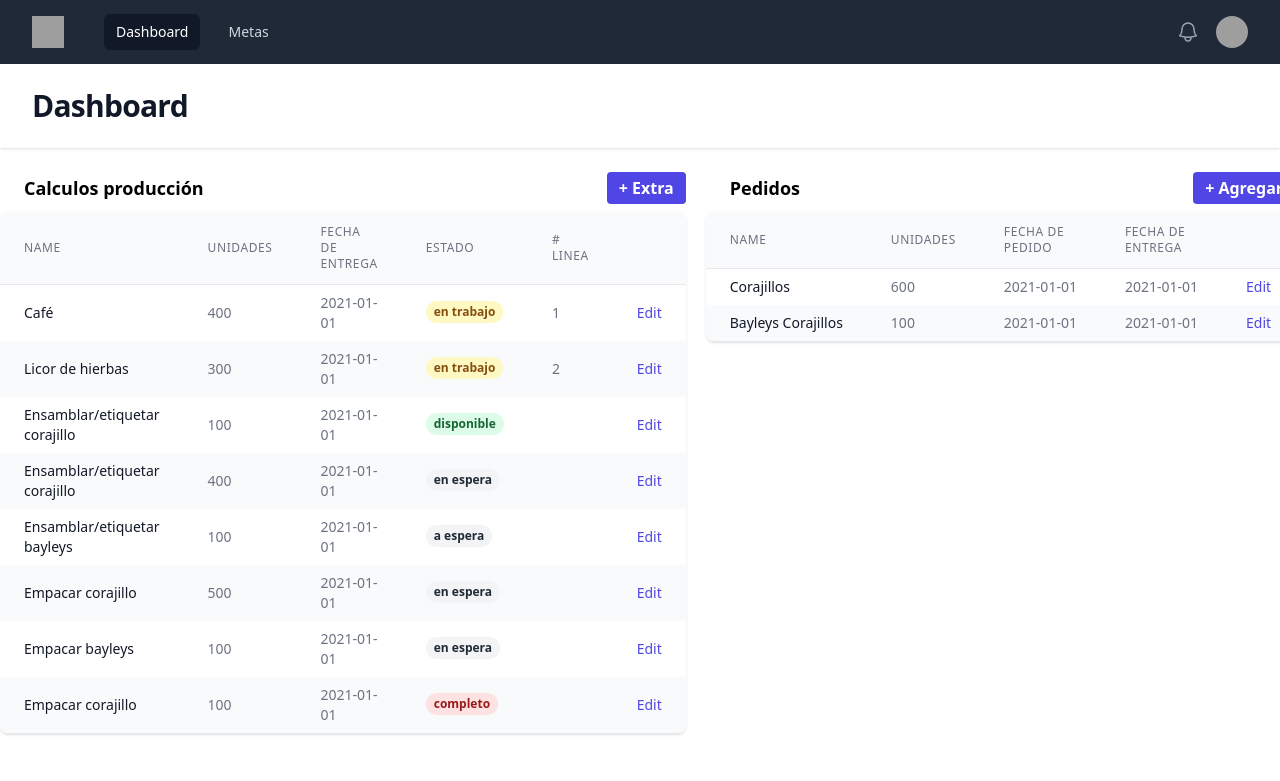
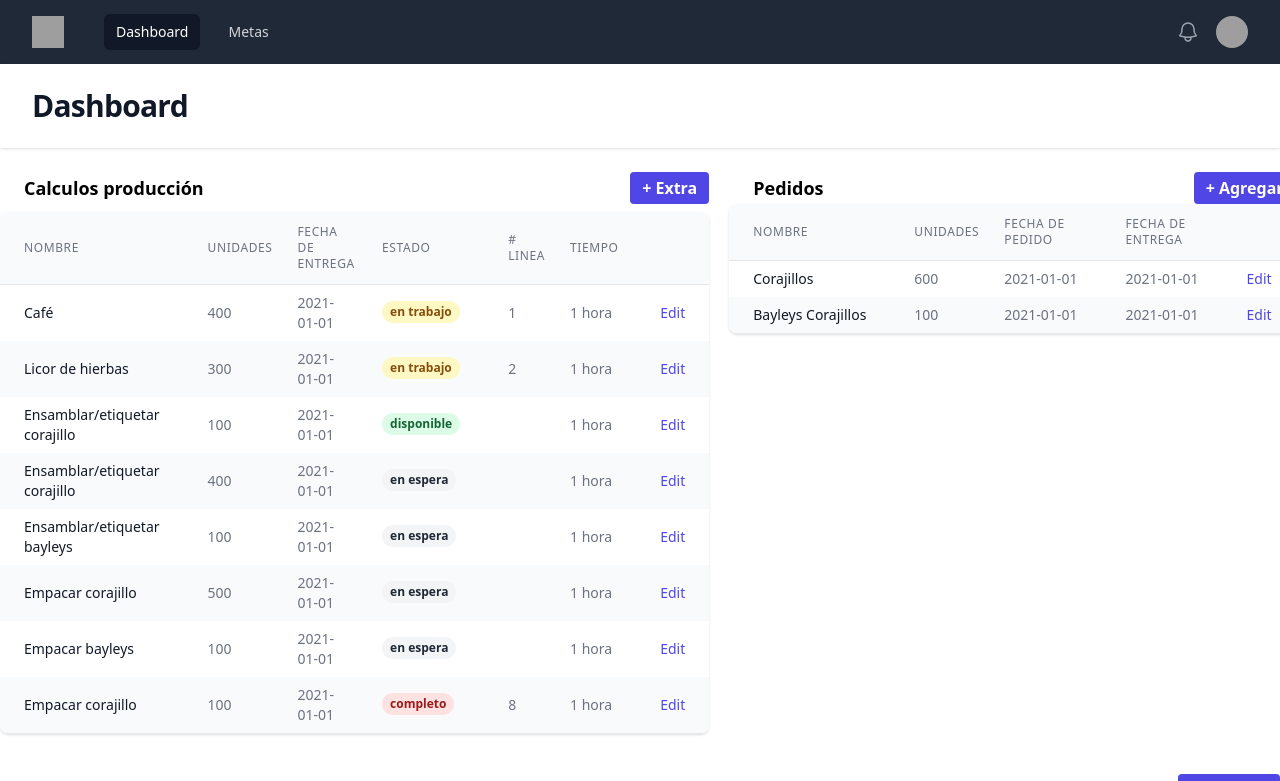
Before and after one commit to dmojarrot/Corajillo-E2, a Next.js app in the folder dashboard-eq2/: page / in a window 1280 px wide. Shown: the top 781 px of the page. Built offline with nearby package versions, Linux system fonts and the light colour scheme; grey boxes are pictures that could not be loaded.

Commit message:
Added more columns

```diff
--- a/dashboard-eq2/src/components/Tables.jsx
+++ b/dashboard-eq2/src/components/Tables.jsx
@@ -1,87 +1,98 @@
 const inventory = [
   {
-    name: "Corajillo terminado",
+    nombre: "Corajillo terminado",
     unidades: "100",
     "# lote": "AC003434",
     "fecha de vencimiento": "2021-01-01",
     "fecha de expedición": "2021-01-01",
+    proveedor: "",
   },
   {
-    name: "Bayleys terminado",
+    nombre: "Bayleys terminado",
     unidades: "0",
     "# lote": "AC003434",
     "fecha de vencimiento": "2021-01-01",
     "fecha de expedición": "2021-01-01",
+    proveedor: "",
   },
   {
-    name: "Corajillo ensamblado y etiquetado",
+    nombre: "Corajillo ensamblado y etiquetado",
     unidades: "0",
     "# lote": "",
     "fecha de vencimiento": "2021-01-01",
     "fecha de expedición": "2021-01-01",
+    proveedor: "",
   },
   {
-    name: "Bayleys ensamblado y etiquetado",
+    nombre: "Bayleys ensamblado y etiquetado",
     unidades: "0",
     "# lote": "",
     "fecha de vencimiento": "2021-01-01",
     "fecha de expedición": "2021-01-01",
+    proveedor: "",
   },
   {
-    name: "Café",
+    nombre: "Café",
     unidades: "100",
     "fecha de vencimiento": "2021-01-01",
     "fecha de expedición": "2021-01-01",
+    proveedor: "D",
   },
   {
-    name: "Licor de hierbas",
+    nombre: "Licor de hierbas",
     unidades: "200",
     "fecha de vencimiento": "2021-01-01",
     "fecha de expedición": "2021-01-01",
+    proveedor: "",
   },
   {
-    name: "Bayleys",
+    nombre: "Bayleys",
     unidades: "200",
     "# lote": "AC003434",
     "fecha de vencimiento": "2021-01-01",
     "fecha de expedición": "2021-01-01",
+    proveedor: "B",
   },
   {
-    name: "Shakers",
+    nombre: "Shakers",
     unidades: "3,000",
     "fecha de vencimiento": "2021-01-01",
     "fecha de expedición": "2021-01-01",
+    proveedor: "A",
   },
 
   {
-    name: "Botellitas de plastico",
+    nombre: "Botellitas de plastico",
     unidades: "2,000",
     "fecha de vencimiento": "2021-01-01",
     "fecha de expedición": "2021-01-01",
+    proveedor: "X",
   },
   {
-    name: "Etiqueta de corajillo",
+    nombre: "Etiqueta de corajillo",
     unidades: "1,000",
     "fecha de vencimiento": "2021-01-01",
     "fecha de expedición": "2021-01-01",
+    proveedor: "",
   },
   {
-    name: "Etiqueta de bayleys",
+    nombre: "Etiqueta de bayleys",
     unidades: "1,000",
     "fecha de vencimiento": "2021-01-01",
     "fecha de expedición": "2021-01-01",
+    proveedor: "",
   },
 ]
 
 const pedidos = [
   {
-    name: "Corajillos",
+    nombre: "Corajillos",
     unidades: "600",
     "fecha de pedido": "2021-01-01",
     "fecha de entrega": "2021-01-01",
   },
   {
-    name: "Bayleys Corajillos",
+    nombre: "Bayleys Corajillos",
     unidades: "100",
     "fecha de pedido": "2021-01-01",
     "fecha de entrega": "2021-01-01",
@@ -90,60 +101,68 @@ const pedidos = [
 
 const faltantes = [
   {
-    name: "Café",
+    nombre: "Café",
     unidades: "400",
     "fecha de entrega": "2021-01-01",
     estado: "en trabajo",
     "# linea": "1",
+    tiempo: "1 hora",
   },
   {
-    name: "Licor de hierbas",
+    nombre: "Licor de hierbas",
     unidades: "300",
     "fecha de entrega": "2021-01-01",
     estado: "en trabajo",
     "# linea": "2",
+    tiempo: "1 hora",
   },
   {
-    name: "Ensamblar/etiquetar corajillo",
+    nombre: "Ensamblar/etiquetar corajillo",
     unidades: "100",
     "fecha de entrega": "2021-01-01",
     estado: "disponible",
     "# linea": "",
+    tiempo: "1 hora",
   },
   {
-    name: "Ensamblar/etiquetar corajillo",
+    nombre: "Ensamblar/etiquetar corajillo",
     unidades: "400",
     "fecha de entrega": "2021-01-01",
     estado: "en espera",
     "# linea": "",
+    tiempo: "1 hora",
   },
   {
-    name: "Ensamblar/etiquetar bayleys",
+    nombre: "Ensamblar/etiquetar bayleys",
     unidades: "100",
     "fecha de entrega": "2021-01-01",
-    estado: "a espera",
+    estado: "en espera",
     "# linea": "",
+    tiempo: "1 hora",
   },
   {
-    name: "Empacar corajillo",
+    nombre: "Empacar corajillo",
     unidades: "500",
     "fecha de entrega": "2021-01-01",
     estado: "en espera",
     "# linea": "",
+    tiempo: "1 hora",
   },
   {
-    name: "Empacar bayleys",
+    nombre: "Empacar bayleys",
     unidades: "100",
     "fecha de entrega": "2021-01-01",
     estado: "en espera",
     "# linea": "",
+    tiempo: "1 hora",
   },
   {
-    name: "Empacar corajillo",
+    nombre: "Empacar corajillo",
     unidades: "100",
     "fecha de entrega": "2021-01-01",
     estado: "completo",
-    "# linea": "",
+    "# linea": "8",
+    tiempo: "1 hora",
   },
 ]
 
@@ -167,33 +186,39 @@ export default function Tables() {
                     <tr>
                       <th
                         scope="col"
-                        className="px-6 py-3 text-left text-xs font-medium text-gray-500 uppercase tracking-wider"
+                        className="pl-6 py-3 text-left text-xs font-medium text-gray-500 uppercase tracking-wider"
                       >
-                        Name
+                        Nombre
                       </th>
                       <th
                         scope="col"
-                        className="px-6 py-3 text-left text-xs font-medium text-gray-500 uppercase tracking-wider"
+                        className="pl-6 py-3 text-left text-xs font-medium text-gray-500 uppercase tracking-wider"
                       >
                         Unidades
                       </th>
                       <th
                         scope="col"
-                        className="px-6 py-3 text-left text-xs font-medium text-gray-500 uppercase tracking-wider"
+                        className="pl-6 py-3 text-left text-xs font-medium text-gray-500 uppercase tracking-wider"
                       >
                         Fecha de entrega
                       </th>
                       <th
                         scope="col"
-                        className="px-6 py-3 text-left text-xs font-medium text-gray-500 uppercase tracking-wider"
+                        className="pl-6 py-3 text-left text-xs font-medium text-gray-500 uppercase tracking-wider"
                       >
                         Estado
                       </th>
                       <th
                         scope="col"
-                        className="px-6 py-3 text-left text-xs font-medium text-gray-500 uppercase tracking-wider"
+                        className="pl-6 py-3 text-left text-xs font-medium text-gray-500 uppercase tracking-wider"
                       >
                         # linea
+                      </th>
+                      <th
+                        scope="col"
+                        className="pl-6 py-3 text-left text-xs font-medium text-gray-500 uppercase tracking-wider"
+                      >
+                        Tiempo
                       </th>
                       <th scope="col" className="relative px-6 py-3">
                         <span className="sr-only">Edit</span>
@@ -209,7 +234,7 @@ export default function Tables() {
                         `}
                       >
                         <td className="px-6 py-2 text-sm font-medium text-gray-900">
-                          {pedido.name}
+                          {pedido.nombre}
                         </td>
                         <td className="px-6 py-2 text-sm text-gray-500">
                           {pedido.unidades}
@@ -237,6 +262,9 @@ export default function Tables() {
                         <td className="px-6 py-2 text-sm text-gray-500">
                           {pedido["# linea"]}
                         </td>
+                        <td className="px-6 py-2 text-sm text-gray-500 whitespace-nowrap">
+                          {pedido.tiempo}
+                        </td>
 
                         <td className=" whitespace-nowrap text-right text-sm font-medium py-2 px-6">
                           <a
@@ -256,7 +284,7 @@ export default function Tables() {
         </div>
         {/* Pedidos */}
         <div>
-          <div className="flex justify-between mb-2 items-center">
+          <div className="flex justify-between my-7 lg:my-0 items-center">
             <h1 className="text-lg font-bold pl-6">Pedidos</h1>
             <button className=" text-white bg-indigo-600 font-bold px-3 py-1 rounded">
               + Agregar
@@ -270,25 +298,25 @@ export default function Tables() {
                     <tr>
                       <th
                         scope="col"
-                        className="px-6 py-3 text-left text-xs font-medium text-gray-500 uppercase tracking-wider"
+                        className="pl-6 py-3 text-left text-xs font-medium text-gray-500 uppercase tracking-wider"
                       >
-                        Name
+                        Nombre
                       </th>
                       <th
                         scope="col"
-                        className="px-6 py-3 text-left text-xs font-medium text-gray-500 uppercase tracking-wider"
+                        className="pl-6 py-3 text-left text-xs font-medium text-gray-500 uppercase tracking-wider"
                       >
                         Unidades
                       </th>
                       <th
                         scope="col"
-                        className="px-6 py-3 text-left text-xs font-medium text-gray-500 uppercase tracking-wider"
+                        className="pl-6 py-3 text-left text-xs font-medium text-gray-500 uppercase tracking-wider"
                       >
                         Fecha de pedido
                       </th>
                       <th
                         scope="col"
-                        className="px-6 py-3 text-left text-xs font-medium text-gray-500 uppercase tracking-wider"
+                        className="pl-6 py-3 text-left text-xs font-medium text-gray-500 uppercase tracking-wider"
                       >
                         Fecha de entrega
                       </th>
@@ -307,7 +335,7 @@ export default function Tables() {
                         `}
                       >
                         <td className="px-6 py-2 whitespace-nowrap text-sm font-medium text-gray-900">
-                          {pedido.name}
+                          {pedido.nombre}
                         </td>
                         <td className="px-6 py-2 whitespace-nowrap text-sm text-gray-500">
                           {pedido.unidades}
@@ -339,8 +367,8 @@ export default function Tables() {
       {/* Inventario */}
       <div>
         <div className="flex justify-between mb-2 items-center">
-          <h1 className="text-lg font-bold pl-6 mt-5">Inventario actual</h1>
-          <button className=" text-white bg-indigo-600 font-bold px-3 py-1 mt-5 rounded">
+          <h1 className="text-lg font-bold pl-6">Inventario actual</h1>
+          <button className=" text-white bg-indigo-600 font-bold px-3 py-1 rounded">
             + Agregar
           </button>
         </div>
@@ -354,7 +382,7 @@ export default function Tables() {
                       scope="col"
                       className="px-6 py-3 text-left text-xs font-medium text-gray-500 uppercase tracking-wider"
                     >
-                      Name
+                      Nombre
                     </th>
                     <th
                       scope="col"
@@ -380,6 +408,12 @@ export default function Tables() {
                     >
                       Fecha de vencimiento
                     </th>
+                    <th
+                      scope="col"
+                      className="px-6 py-3 text-left text-xs font-medium text-gray-500 uppercase tracking-wider"
+                    >
+                      Proveedor
+                    </th>
                     <th scope="col" className="relative px-6 py-3">
                       <span className="sr-only">Edit</span>
                     </th>
@@ -394,7 +428,7 @@ export default function Tables() {
                         `}
                     >
                       <td className="px-6 py-2 whitespace-nowrap text-sm font-medium text-gray-900">
-                        {pedido.name}
+                        {pedido.nombre}
                       </td>
                       <td className="px-6 py-2 whitespace-nowrap text-sm text-gray-500">
                         {pedido.unidades}
@@ -407,6 +441,9 @@ export default function Tables() {
                       </td>
                       <td className="px-6 py-2 whitespace-nowrap text-sm text-gray-500">
                         {pedido["fecha de vencimiento"]}
+                      </td>
+                      <td className="px-6 py-2 whitespace-nowrap text-sm text-gray-500">
+                        {pedido.proveedor}
                       </td>
                       <td className="px-6 py-2 whitespace-nowrap text-right text-sm font-medium">
                         <a
```
